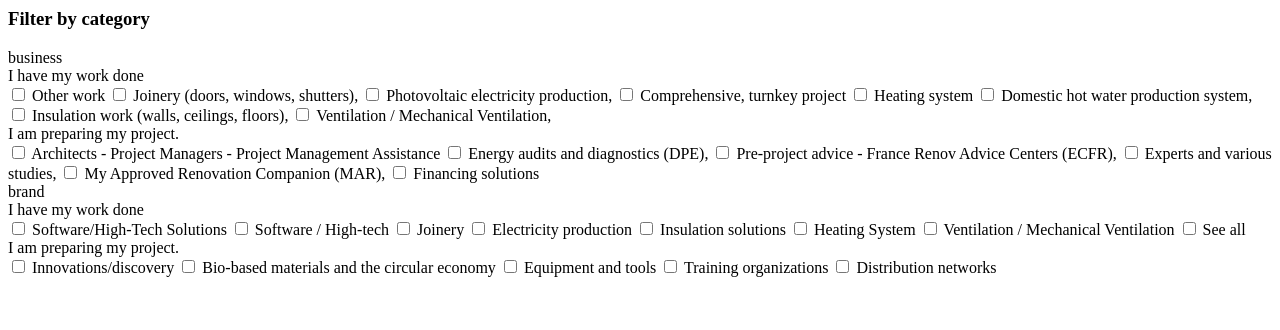
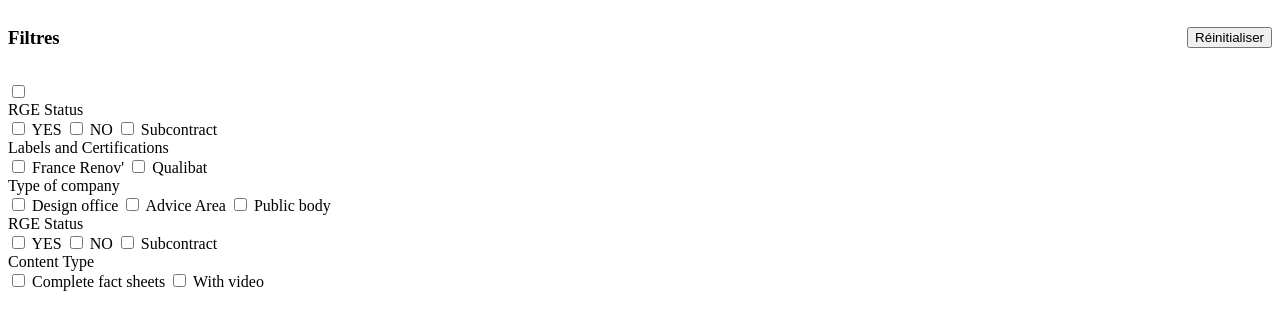
Before and after one commit to hasannhameed/Briliant_directories_projects, a PHP site: page /custom_search_filters.php in a window 1280 px wide. Shown: the top 330 px of the page. Run offline with PHP 8.4, Linux system fonts and the light colour scheme; data that the repository does not hold is empty.

Commit message:
custom filteers adjusted but search result dynamic is not completed

```diff
--- a/Querenovo/custom_search_filters/custom_search_filters.php
+++ b/Querenovo/custom_search_filters/custom_search_filters.php
@@ -1,165 +1,96 @@
+<style>
+    .display_inline {
+        display: flex;
+        justify-content: space-between;
+        align-items: center;
+        margin-bottom: 15px;
+    }
+
+    .custom-sidebar-search-filters-inner {
+        background: transparent !important;
+        border: none;
+        padding: 0px;
+    }
+</style>
+
 <?php
-// Capture selected SIDs
-$selectedSIDs = array();
-if (!empty($_GET['sid']) && is_array($_GET['sid'])) {
-    foreach ($_GET['sid'] as $sid) {
-        if (is_numeric($sid)) $selectedSIDs[] = (int)$sid;
+
+
+$selectedSIDs = [];
+if (!empty($_GET['tid'])) {
+    foreach ($_GET['tid'] as $tid) {
+        if (is_numeric($tid)) $selectedSIDs[] = (int)$tid;
     }
 }
+
+
+$q = mysql_query("SELECT profession_id FROM `list_professions` WHERE profession_id = 3");
+$row = mysql_fetch_assoc($q);
+$profession_id = $row['profession_id'];
+
+
+$top = mysql_query("SELECT * FROM `list_services` WHERE profession_id = $profession_id AND master_id = 0 ORDER BY name ASC");
+
 ?>
-
+<div class="module custom-sidebar-search-filters">
     <form method="GET" id="bd-cat-filter-form">
 
-<div class="module custom-sidebar-search-filters" bis_skin_checked="1">
-    <h3><font dir="auto" style="vertical-align: inherit;"><font dir="auto" style="vertical-align: inherit;">Filter by category</font></font></h3>
+        <div class="module custom-sidebar-search-filters-inner" bis_skin_checked="1">
+            <div class="display_inline">
+                    <h3>Filtres</h3>
+                    <button class=' btn btn-sm' type='button'>
+                <bold>Réinitialiser</bold></button>
+            </div>
             <div class="search-filter-element categories-search-filters" bis_skin_checked="1">
 
                 <div class="category-group" data-pid="top3" bis_skin_checked="1">
+                    <div class="sub-cat-checkbox-container" bis_skin_checked="1">
+
+                        <input type="checkbox"
+                            name="sid"
+                            type="hidden"
+                            class="hidden"
+                            value='3'>
+
+                        <?php while ($parent = mysql_fetch_assoc($top)) { ?>
+
+                            <!-- PARENT CATEGORY -->
+                            <div class="category-group" data-pid="sub<?php echo $parent['service_id']; ?>" bis_skin_checked="1">
+
                                 <label class="category-view-switch-button">
-                <span class="custom-group-cat-title"><font dir="auto" style="vertical-align: inherit;"><font dir="auto" style="vertical-align: inherit;">
-                    business
-                </font></font></span>
+                                    <span class="custom-group-cat-title">
+                                        <?php echo $parent['name']; ?>
+                                    </span>
                                     <i class="fa fa-minus" aria-hidden="true"></i>
                                 </label>
 
-            <div class="sub-cat-checkbox-container" bis_skin_checked="1">
+                                <?php
 
-                <div class="category-group" data-pid="sub49389" bis_skin_checked="1">
-                    <label class="category-view-switch-button">
-                        <span class="custom-group-cat-title"><font dir="auto" style="vertical-align: inherit;"><font dir="auto" style="vertical-align: inherit;">
-                            I have my work done
-                        </font></font></span>
-                        <i class="fa fa-minus" aria-hidden="true"></i>
-                    </label>
+                                $sub = mysql_query("SELECT * FROM `list_services` WHERE master_id = " . $parent['service_id'] . " ORDER BY name ASC");
+                                ?>
 
                                 <div class="sub-cat-checkbox-container sub-sub" bis_skin_checked="1">
 
+                                    <?php while ($child = mysql_fetch_assoc($sub)) { ?>
+
                                         <label>
-                            <input type="checkbox" name="sid[]" value="49405" class="single-checkbox-filter sub"
-                                <?php if(in_array(49405, $selectedSIDs)) echo "checked"; ?>>
+                                            <input type="checkbox"
+                                                name="tid[]"
+                                                value="<?php echo $child['service_id']; ?>"
+                                                class="single-checkbox-filter sub"
+                                                <?php if (in_array($child['service_id'], $selectedSIDs)) echo "checked"; ?>>
+
                                             <span class="checkbox-name-filter-category">
-                                <font dir="auto" style="vertical-align: inherit;"><font dir="auto" style="vertical-align: inherit;">
-                                    Other work
-                                </font></font>
+                                                <?php echo $child['name']; ?>
                                             </span>
                                         </label>
 
-                        <label>
-                            <input type="checkbox" name="sid[]" value="49400" class="single-checkbox-filter sub"
-                                <?php if(in_array(49400, $selectedSIDs)) echo "checked"; ?>>
-                            <span class="checkbox-name-filter-category">
-                                Joinery (doors, windows, shutters),
-                            </span>
-                        </label>
-
-                        <label>
-                            <input type="checkbox" name="sid[]" value="49404" class="single-checkbox-filter sub"
-                                <?php if(in_array(49404, $selectedSIDs)) echo "checked"; ?>>
-                            <span class="checkbox-name-filter-category">
-                                Photovoltaic electricity production,
-                            </span>
-                        </label>
-
-                        <label>
-                            <input type="checkbox" name="sid[]" value="49398" class="single-checkbox-filter sub"
-                                <?php if(in_array(49398, $selectedSIDs)) echo "checked"; ?>>
-                            <span class="checkbox-name-filter-category">
-                                Comprehensive, turnkey project
-                            </span>
-                        </label>
-
-                        <label>
-                            <input type="checkbox" name="sid[]" value="49402" class="single-checkbox-filter sub"
-                                <?php if(in_array(49402, $selectedSIDs)) echo "checked"; ?>>
-                            <span class="checkbox-name-filter-category">
-                                Heating system
-                            </span>
-                        </label>
-
-                        <label>
-                            <input type="checkbox" name="sid[]" value="49403" class="single-checkbox-filter sub"
-                                <?php if(in_array(49403, $selectedSIDs)) echo "checked"; ?>>
-                            <span class="checkbox-name-filter-category">
-                                Domestic hot water production system,
-                            </span>
-                        </label>
-
-                        <label>
-                            <input type="checkbox" name="sid[]" value="49399" class="single-checkbox-filter sub"
-                                <?php if(in_array(49399, $selectedSIDs)) echo "checked"; ?>>
-                            <span class="checkbox-name-filter-category">
-                                Insulation work (walls, ceilings, floors),
-                            </span>
-                        </label>
-
-                        <label>
-                            <input type="checkbox" name="sid[]" value="49401" class="single-checkbox-filter sub"
-                                <?php if(in_array(49401, $selectedSIDs)) echo "checked"; ?>>
-                            <span class="checkbox-name-filter-category">
-                                Ventilation / Mechanical Ventilation,
-                            </span>
-                        </label>
+                                    <?php } ?>
 
                                 </div>
                             </div>
 
-                <div class="category-group" data-pid="sub49388" bis_skin_checked="1">
-                    <label class="category-view-switch-button">
-                        <span class="custom-group-cat-title">
-                            I am preparing my project.
-                        </span>
-                        <i class="fa fa-minus" aria-hidden="true"></i>
-                    </label>
-
-                    <div class="sub-cat-checkbox-container sub-sub" bis_skin_checked="1">
-
-                        <label>
-                            <input type="checkbox" name="sid[]" value="49395" class="single-checkbox-filter sub"
-                                <?php if(in_array(49395, $selectedSIDs)) echo "checked"; ?>>
-                            <span class="checkbox-name-filter-category">
-                                Architects - Project Managers - Project Management Assistance
-                            </span>
-                        </label>
-
-                        <label>
-                            <input type="checkbox" name="sid[]" value="49394" class="single-checkbox-filter sub"
-                                <?php if(in_array(49394, $selectedSIDs)) echo "checked"; ?>>
-                            <span class="checkbox-name-filter-category">
-                                Energy audits and diagnostics (DPE),
-                            </span>
-                        </label>
-
-                        <label>
-                            <input type="checkbox" name="sid[]" value="49392" class="single-checkbox-filter sub"
-                                <?php if(in_array(49392, $selectedSIDs)) echo "checked"; ?>>
-                            <span class="checkbox-name-filter-category">
-                                Pre-project advice - France Renov Advice Centers (ECFR),
-                            </span>
-                        </label>
-
-                        <label>
-                            <input type="checkbox" name="sid[]" value="49396" class="single-checkbox-filter sub"
-                                <?php if(in_array(49396, $selectedSIDs)) echo "checked"; ?>>
-                            <span class="checkbox-name-filter-category">
-                                Experts and various studies,
-                            </span>
-                        </label>
-
-                        <label>
-                            <input type="checkbox" name="sid[]" value="49393" class="single-checkbox-filter sub"
-                                <?php if(in_array(49393, $selectedSIDs)) echo "checked"; ?>>
-                            <span class="checkbox-name-filter-category">
-                                My Approved Renovation Companion (MAR),
-                            </span>
-                        </label>
-
-                        <label>
-                            <input type="checkbox" name="sid[]" value="49397" class="single-checkbox-filter sub"
-                                <?php if(in_array(49397, $selectedSIDs)) echo "checked"; ?>>
-                            <span class="checkbox-name-filter-category">
-                                Financing solutions
-                            </span>
-                        </label>
+                        <?php } ?>
 
                     </div>
                 </div>
@@ -167,157 +98,196 @@ if (!empty($_GET['sid']) && is_array($_GET['sid'])) {
             </div>
         </div>
 
-        <!-- TOP LEVEL: brand -->
-        <div class="category-group" data-pid="top4" bis_skin_checked="1">
-            <label class="category-view-switch-button">
-                <span class="custom-group-cat-title">brand</span>
-                <i class="fa fa-minus" aria-hidden="true"></i>
-            </label>
-
-            <div class="sub-cat-checkbox-container" bis_skin_checked="1">
-
-                <div class="category-group" data-pid="sub49391" bis_skin_checked="1">
+        <div class="module custom-sidebar-search-filters-inner" bis_skin_checked="1">
+            <div class="category-group" data-pid="rge-status">
                 <label class="category-view-switch-button">
                     <span class="custom-group-cat-title">
-                            I have my work done
+                        RGE Status
                     </span>
                     <i class="fa fa-minus" aria-hidden="true"></i>
                 </label>
 
-                    <div class="sub-cat-checkbox-container sub-sub" bis_skin_checked="1">
-
+                <div class="sub-cat-checkbox-container sub-sub">
                     <label>
-                            <input type="checkbox" name="sid[]" value="49413" class="single-checkbox-filter sub"
-                                <?php if(in_array(49413, $selectedSIDs)) echo "checked"; ?>>
-                            <span class="checkbox-name-filter-category">
-                                Software/High-Tech Solutions
-                            </span>
+                        <input type="checkbox"
+                            name="rge_status[]"
+                            value="oui"
+                            class="single-checkbox-filter sub">
+                        <span class="checkbox-name-filter-category">YES</span>
                     </label>
 
                     <label>
-                            <input type="checkbox" name="sid[]" value="49412" class="single-checkbox-filter sub"
-                                <?php if(in_array(49412, $selectedSIDs)) echo "checked"; ?>>
-                            <span class="checkbox-name-filter-category">
-                                Software / High-tech
-                            </span>
+                        <input type="checkbox"
+                            name="rge_status[]"
+                            value="non"
+                            class="single-checkbox-filter sub">
+                        <span class="checkbox-name-filter-category">NO</span>
                     </label>
 
                     <label>
-                            <input type="checkbox" name="sid[]" value="49411" class="single-checkbox-filter sub"
-                                <?php if(in_array(49411, $selectedSIDs)) echo "checked"; ?>>
-                            <span class="checkbox-name-filter-category">
-                                Joinery
-                            </span>
-                        </label>
-
-                        <label>
-                            <input type="checkbox" name="sid[]" value="49410" class="single-checkbox-filter sub"
-                                <?php if(in_array(49410, $selectedSIDs)) echo "checked"; ?>>
-                            <span class="checkbox-name-filter-category">
-                                Electricity production
-                            </span>
-                        </label>
-
-                        <label>
-                            <input type="checkbox" name="sid[]" value="49407" class="single-checkbox-filter sub"
-                                <?php if(in_array(49407, $selectedSIDs)) echo "checked"; ?>>
-                            <span class="checkbox-name-filter-category">
-                                Insulation solutions
-                            </span>
-                        </label>
-
-                        <label>
-                            <input type="checkbox" name="sid[]" value="49408" class="single-checkbox-filter sub"
-                                <?php if(in_array(49408, $selectedSIDs)) echo "checked"; ?>>
-                            <span class="checkbox-name-filter-category">
-                                Heating System
-                            </span>
-                        </label>
-
-                        <label>
-                            <input type="checkbox" name="sid[]" value="49409" class="single-checkbox-filter sub"
-                                <?php if(in_array(49409, $selectedSIDs)) echo "checked"; ?>>
-                            <span class="checkbox-name-filter-category">
-                                Ventilation / Mechanical Ventilation
-                            </span>
-                        </label>
-
-                        <label>
-                            <input type="checkbox" name="sid[]" value="49406" class="single-checkbox-filter sub"
-                                <?php if(in_array(49406, $selectedSIDs)) echo "checked"; ?>>
-                            <span class="checkbox-name-filter-category">
-                                See all
-                            </span>
+                        <input type="checkbox"
+                            name="rge_status[]"
+                            value="soustraite"
+                            class="single-checkbox-filter sub">
+                        <span class="checkbox-name-filter-category">Subcontract</span>
                     </label>
 
                 </div>
             </div>
-
-                <div class="category-group" data-pid="sub49390" bis_skin_checked="1">
+        </div>
+        <div class="module custom-sidebar-search-filters-inner" bis_skin_checked="1">
+            <div class="category-group">
                 <label class="category-view-switch-button">
-                        <span class="custom-group-cat-title">
-                            I am preparing my project.
-                        </span>
+                    <span class="custom-group-cat-title">Labels and Certifications</span>
                     <i class="fa fa-minus" aria-hidden="true"></i>
                 </label>
 
-                    <div class="sub-cat-checkbox-container sub-sub" bis_skin_checked="1">
+                <div class="sub-cat-checkbox-container sub-sub">
 
                     <label>
-                            <input type="checkbox" name="sid[]" value="49416" class="single-checkbox-filter sub"
-                                <?php if(in_array(49416, $selectedSIDs)) echo "checked"; ?>>
-                            <span class="checkbox-name-filter-category">
-                                Innovations/discovery
-                            </span>
+                        <input type="checkbox" name="labels_and_certifications[]" value="france_rnov" class="single-checkbox-filter sub">
+                        <span class="checkbox-name-filter-category">France Renov'</span>
                     </label>
 
                     <label>
-                            <input type="checkbox" name="sid[]" value="49418" class="single-checkbox-filter sub"
-                                <?php if(in_array(49418, $selectedSIDs)) echo "checked"; ?>>
-                            <span class="checkbox-name-filter-category">
-                                Bio-based materials and the circular economy
-                            </span>
-                        </label>
-
-                        <label>
-                            <input type="checkbox" name="sid[]" value="49417" class="single-checkbox-filter sub"
-                                <?php if(in_array(49417, $selectedSIDs)) echo "checked"; ?>>
-                            <span class="checkbox-name-filter-category">
-                                Equipment and tools
-                            </span>
-                        </label>
-
-                        <label>
-                            <input type="checkbox" name="sid[]" value="49414" class="single-checkbox-filter sub"
-                                <?php if(in_array(49414, $selectedSIDs)) echo "checked"; ?>>
-                            <span class="checkbox-name-filter-category">
-                                Training organizations
-                            </span>
-                        </label>
-
-                        <label>
-                            <input type="checkbox" name="sid[]" value="49415" class="single-checkbox-filter sub"
-                                <?php if(in_array(49415, $selectedSIDs)) echo "checked"; ?>>
-                            <span class="checkbox-name-filter-category">
-                                Distribution networks
-                            </span>
+                        <input type="checkbox" name="labels_and_certifications[]" value="qualibat" class="single-checkbox-filter sub">
+                        <span class="checkbox-name-filter-category">Qualibat</span>
                     </label>
 
                 </div>
             </div>
+        </div>
+        <div class="module custom-sidebar-search-filters-inner" bis_skin_checked="1">
+            <div class="category-group">
+                <label class="category-view-switch-button">
+                    <span class="custom-group-cat-title">Type of company</span>
+                    <i class="fa fa-minus" aria-hidden="true"></i>
+                </label>
+
+                <div class="sub-cat-checkbox-container sub-sub">
+
+                    <label>
+                        <input type="checkbox" name="type_dentreprise[]" value="design_office" class="single-checkbox-filter sub">
+                        <span class="checkbox-name-filter-category">Design office</span>
+                    </label>
+
+                    <label>
+                        <input type="checkbox" name="type_dentreprise[]" value="advice_area" class="single-checkbox-filter sub">
+                        <span class="checkbox-name-filter-category">Advice Area</span>
+                    </label>
+
+                    <label>
+                        <input type="checkbox" name="type_dentreprise[]" value="public_body" class="single-checkbox-filter sub">
+                        <span class="checkbox-name-filter-category">Public body</span>
+                    </label>
 
                 </div>
             </div>
+        </div>
+        <div class="module custom-sidebar-search-filters-inner" bis_skin_checked="1">
+            <div class="category-group">
+                <label class="category-view-switch-button">
+                    <span class="custom-group-cat-title">RGE Status</span>
+                    <i class="fa fa-minus" aria-hidden="true"></i>
+                </label>
 
+                <div class="sub-cat-checkbox-container sub-sub">
+
+                    <label>
+                        <input type="checkbox" name="rge_status[]" value="oui" class="single-checkbox-filter sub">
+                        <span class="checkbox-name-filter-category">YES</span>
+                    </label>
+
+                    <label>
+                        <input type="checkbox" name="rge_status[]" value="non" class="single-checkbox-filter sub">
+                        <span class="checkbox-name-filter-category">NO</span>
+                    </label>
+
+                    <label>
+                        <input type="checkbox" name="rge_status[]" value="soustraite" class="single-checkbox-filter sub">
+                        <span class="checkbox-name-filter-category">Subcontract</span>
+                    </label>
+
+                </div>
+            </div>
+        </div>
+        <div class="module custom-sidebar-search-filters-inner" bis_skin_checked="1">
+            <div class="category-group">
+                <label class="category-view-switch-button">
+                    <span class="custom-group-cat-title">Content Type</span>
+                    <i class="fa fa-minus" aria-hidden="true"></i>
+                </label>
+
+                <div class="sub-cat-checkbox-container sub-sub">
+
+                    <label>
+                        <input type="checkbox" name="type_de_contenu[]" value="fiches_compltes" class="single-checkbox-filter sub">
+                        <span class="checkbox-name-filter-category">Complete fact sheets</span>
+                    </label>
+
+                    <label>
+                        <input type="checkbox" name="type_de_contenu[]" value="avec_vido" class="single-checkbox-filter sub">
+                        <span class="checkbox-name-filter-category">With video</span>
+                    </label>
+
+                </div>
+            </div>
         </div>
 </div>
 
 </form>
 
 <script>
-document.querySelectorAll('input[name="sid[]"]').forEach(function (cb) {
-    cb.addEventListener("change", function () {
+document.querySelectorAll('input[name="tid[]"], input[name="rge_status[]"]').forEach(function(cb) {
+    cb.addEventListener("change", function() {
         document.getElementById("bd-cat-filter-form").submit();
     });
 });
+
+
 </script>
+<script>
+document.addEventListener("DOMContentLoaded", function() {
+  const params = new URLSearchParams(window.location.search);
+
+
+  const rge = params.get("rge_status");
+  if (rge) {
+    const select = document.querySelector('select[name="rge_status"]');
+    if (select) select.value = rge;
+  }
+
+
+  const labelCert = params.get("labels_and_certifications");
+  if (labelCert) {
+    const sel2 = document.querySelector('select[name="labels_and_certifications"]');
+    if (sel2) sel2.value = labelCert;
+  }
+  const typeEnt = params.get("type_dentreprise");
+  if (typeEnt) {
+    const sel3 = document.querySelector('select[name="type_dentreprise"]');
+    if (sel3) sel3.value = typeEnt;
+  }
+  const contentType = params.get("type_de_contenu");
+  if (contentType) {
+    const sel4 = document.querySelector('select[name="type_de_contenu"]');
+    if (sel4) sel4.value = contentType;
+  }
+
+
+  const rgeList = params.getAll("rge_status[]");
+  rgeList.forEach(function(v) {
+    const cb = document.querySelector('input[name="rge_status[]"][value="' + v + '"]');
+    if (cb) cb.checked = true;
+  });
+
+
+
+});
+document.querySelector("button[type='button']").addEventListener("click", function () {
+    document.querySelectorAll("#bd-cat-filter-form input[type='checkbox']").forEach(cb => {
+        cb.checked = false;
+    });
+});
+
+</script>
```
Lines whose indentation alone changed are shown as unchanged.
